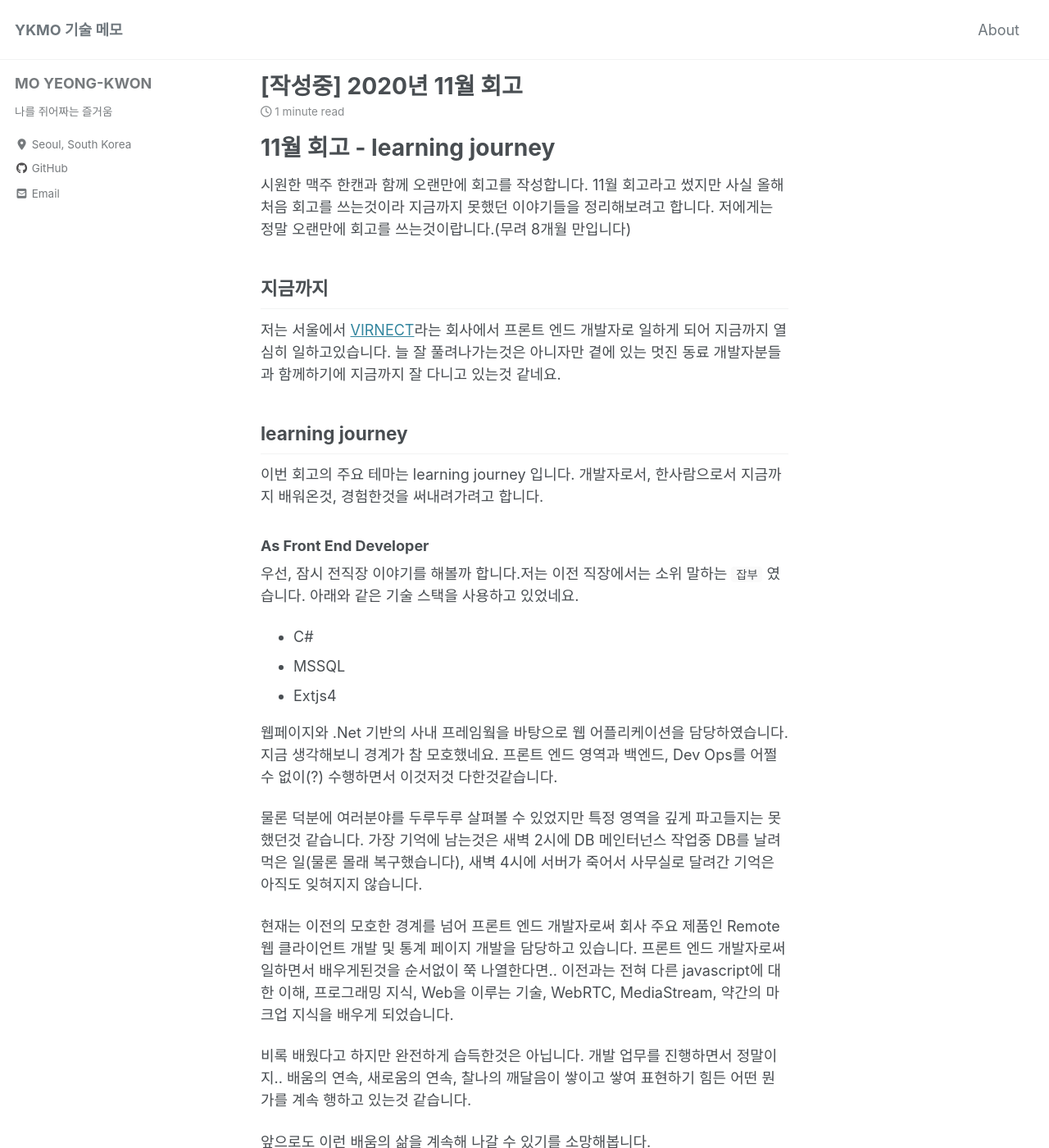
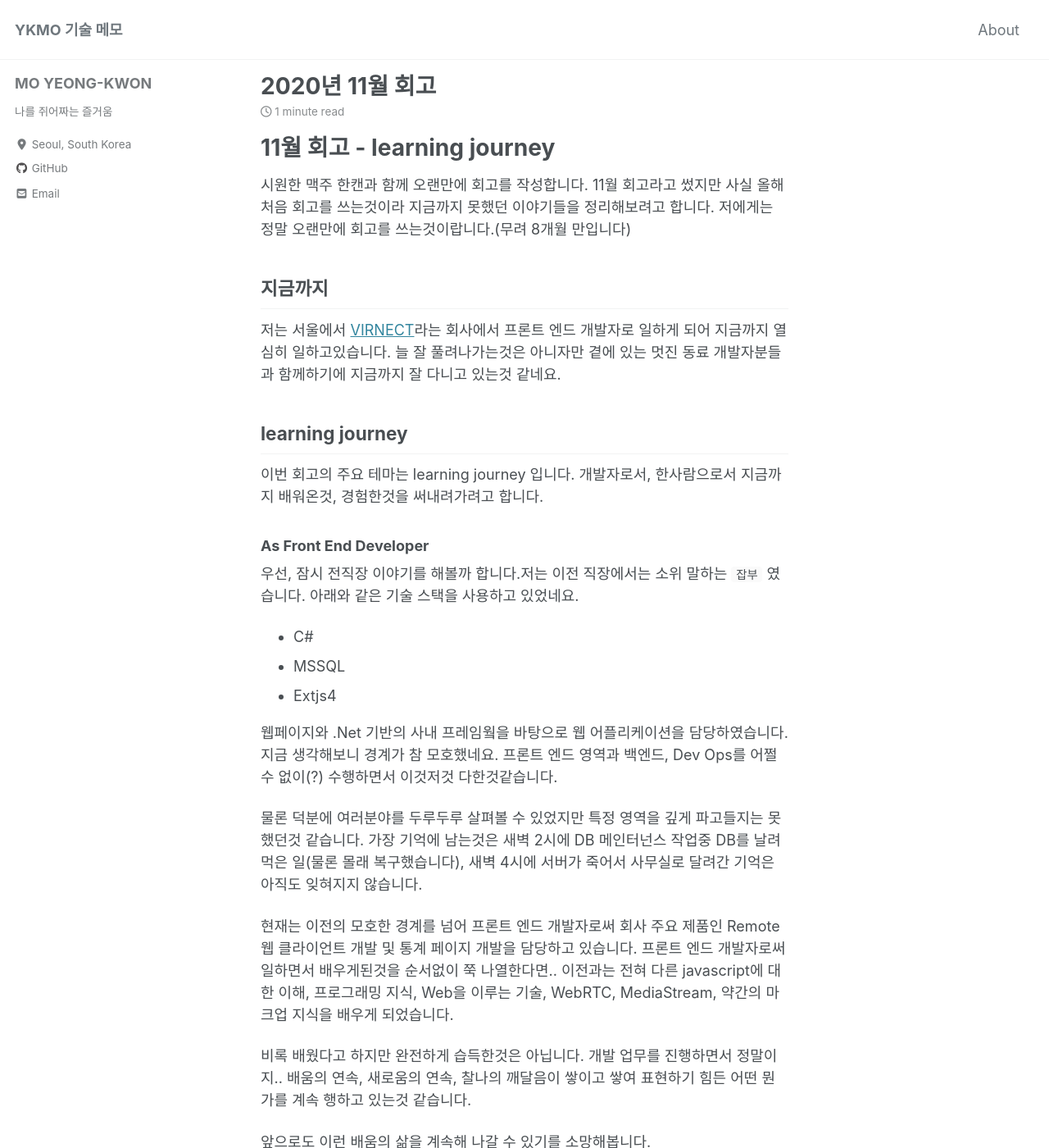
Before and after one commit to momoci99/momoci99.github.io, a Jekyll site: the page built from _posts/2020-11-25-MonthReviewNov.md, in a window 1280 px wide and 1400 px high. Shown: the whole window at 82% size. Built offline with Jekyll 4.4.1, drawn with Linux system fonts in a browser that asks for light colours; cached includes are drawn as plain includes; nearby versions of some CDN libraries; comment, search, counter and statistics services are not loaded.

Commit message:
Update Nov review

```diff
--- a/_posts/2020-11-25-MonthReviewNov.md
+++ b/_posts/2020-11-25-MonthReviewNov.md
@@ -1,6 +1,6 @@
 ---
 layout: single
-title: '[작성중] 2020년 11월 회고'
+title: '2020년 11월 회고'
 tag:
   - Review
 ---
@@ -34,7 +34,3 @@ tag:
 비록 배웠다고 하지만 완전하게 습득한것은 아닙니다. 개발 업무를 진행하면서 정말이지.. 배움의 연속, 새로움의 연속, 찰나의 깨달음이 쌓이고 쌓여 표현하기 힘든 어떤 뭔가를 계속 행하고 있는것 같습니다.
 
 앞으로도 이런 배움의 삶을 계속해 나갈 수 있기를 소망해봅니다.
-
-### As Persion
-
-작성중..
```
